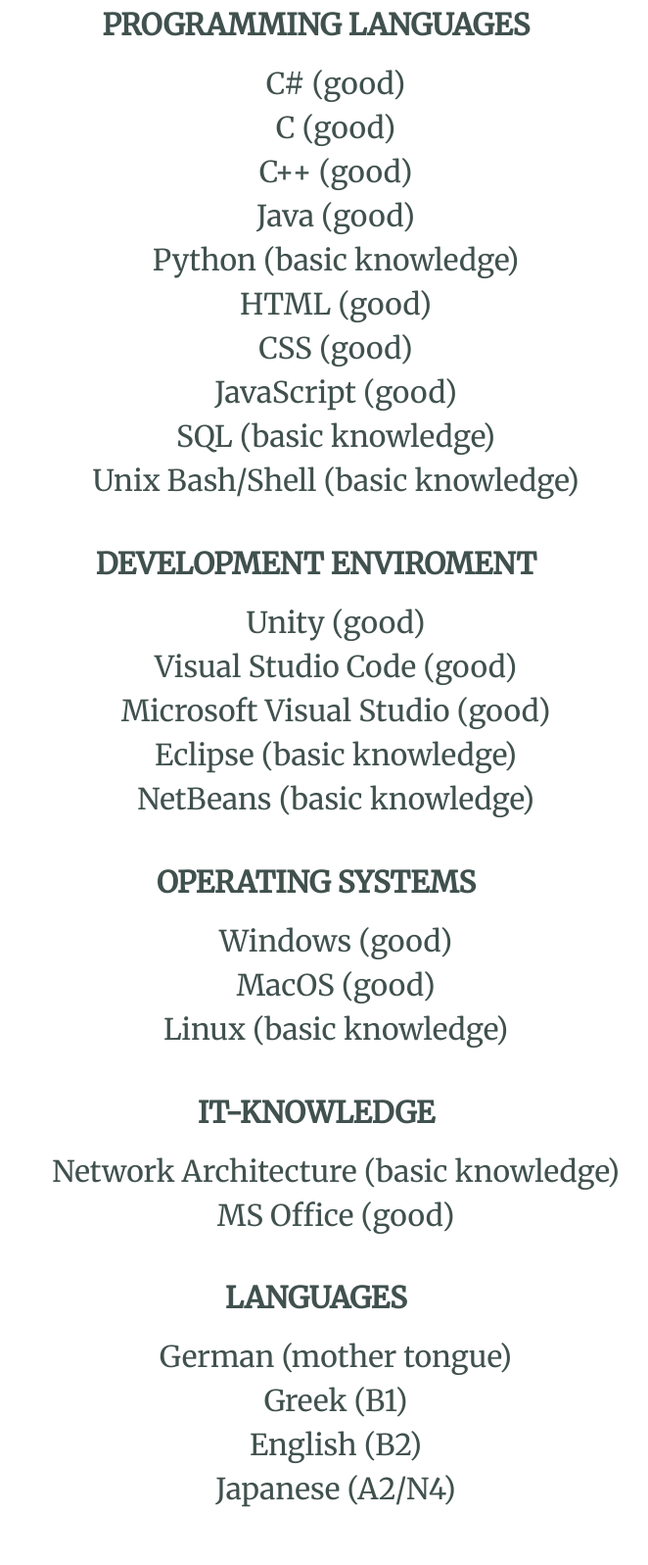
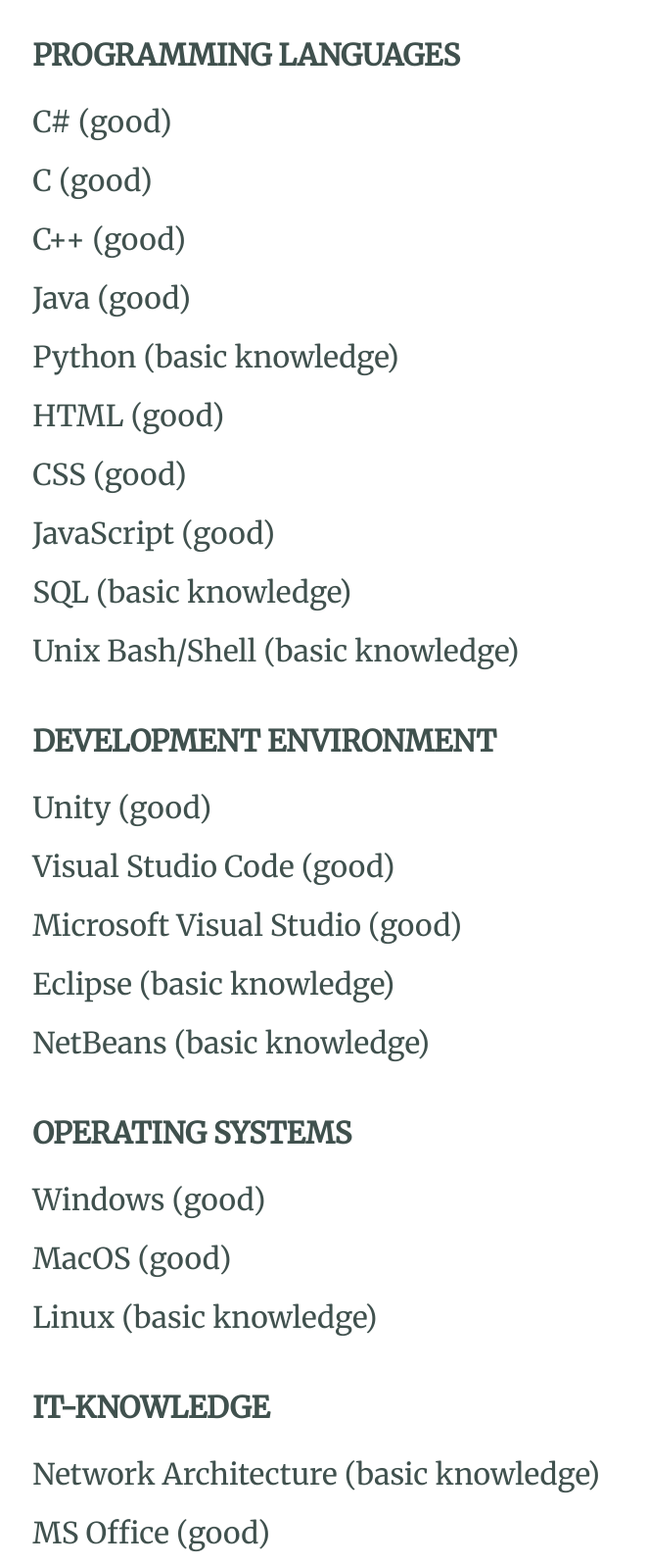
Before and after one commit to phroix/index.html, a plain HTML site: page cv.html in a window 1280 px wide. Shown: the part 3136-4733 px from the top of the page at 98% size, without its empty margins (317-979 px from the left). Drawn offline with Linux system fonts and the light colour scheme.

Commit message:
cv skills and hobbys changes

```diff
--- a/cv.html
+++ b/cv.html
@@ -130,6 +130,42 @@
         <h2>Skills.</h2>
         <div class="skills-hobbys-rowCV">
           <h4>PROGRAMMING LANGUAGES</h4>
+          <p>C# (good)</p>
+          <p>C (good)</p>
+          <p>C++ (good)</p>
+          <p>Java (good)</p>
+          <p>Python (basic knowledge)</p>
+          <p>HTML (good)</p>
+          <p>CSS (good)</p>
+          <p>JavaScript (good)</p>
+          <p>SQL (basic knowledge)</p>
+          <p>Unix Bash/Shell (basic knowledge)</p>
+
+          <h4>DEVELOPMENT ENVIRONMENT</h4>
+          <p>Unity (good)</p>
+          <p>Visual Studio Code (good)</p>
+          <p>Microsoft Visual Studio (good)</p>
+          <p>Eclipse (basic knowledge)</p>
+          <p>NetBeans (basic knowledge)</p>
+
+          <h4>OPERATING SYSTEMS</h4>
+          <p>Windows (good)</p>
+          <p>MacOS (good)</p>
+          <p>Linux (basic knowledge)</p>
+
+          <h4>IT-KNOWLEDGE</h4>
+          <p>Network Architecture (basic knowledge)</p>
+          <p>MS Office (good)</p>
+
+          <h4>LANGUAGES</h4>
+          <p>German (mother tongue)</p>
+          <p>Greek (B1)</p>
+          <p>English (B2)</p>
+          <p>Japanese (A2/N4)</p>
+        </div>
+
+        <!-- <div class="skills-hobbys-rowCV">
+          <h4>PROGRAMMING LANGUAGES</h4>
           <ul>
             <li>C# (good)</li>
             <li>C (good)</li>
@@ -172,18 +208,16 @@
             <li>English (B2)</li>
             <li>Japanese (A2/N4)</li>
           </ul>
-        </div>
+        </div> -->
 
         <hr />
         <img class="profileImgWork" src="Images/game-developmentH.png" alt="" />
         <h2>Interest.</h2>
         <div class="skills-hobbys-rowCV">
           <h4>HOBBYS</h4>
-          <ul>
-            <li>Playing Video Games</li>
-            <li>Coding Video Games</li>
-            <li>Japanese Mangas/Anime</li>
-          </ul>
+          <p>Playing Video Games</p>
+          <p>Coding Video Games</p>
+          <p>Japanese Mangas/Anime</p>
         </div>
       </div>
       <hr />
--- a/styles.css
+++ b/styles.css
@@ -196,11 +196,11 @@ div.menuContainer ul {
   font-size: 30px;
 }
 
-.skills-hobbys-rowCV ul{
+.skills-hobbys-rowCV ul {
   margin-top: 0;
   margin-bottom: 0;
 }
-.skills-hobbys-rowCV h4{
+.skills-hobbys-rowCV h4 {
   margin-bottom: 15px;
 }
 
@@ -232,9 +232,44 @@ div.menuContainer ul {
 
 .skills-hobbysContainer ul {
   list-style: none;
-  width: auto;
+  /* width: auto; */
+  /* margin: 0 auto; */
+}
+
+/* .skills-hobbys-rowCV {
+  text-align: center;
+}
+
+.skills-hobbysContainer h4 {
+  text-align: left;
+}
+
+.skills-hobbysContainer ul {
+  display: inline-block;
+  text-align: left;
   margin: 0 auto;
+  padding-left: 0;
+} */
+.skills-hobbys-rowCV {
+  display: inline-block;
+  /* text-align: left; */
+  margin: 0 auto;
+  padding-left: 0;
 }
+
+.skills-hobbys-rowCV h4{
+  text-align: left;
+}
+
+.skills-hobbys-rowCV p {
+  text-align: left;
+  margin: 0;
+}
+
+/* .skills-hobbysContainer li {
+  list-style: none;
+  margin-bottom: 10px;
+} */
 
 /* work */
 .topContainerWork {
@@ -319,7 +354,7 @@ div.menuContainer ul {
   padding-top: 150px;
   padding-bottom: 150px;
 }
-.mobile-laser-defender-iframe{
+.mobile-laser-defender-iframe {
   transform: rotate(-90deg);
   margin-top: 0;
 }
@@ -337,7 +372,7 @@ div.menuContainer ul {
   padding-top: 150px;
   padding-bottom: 150px;
 }
-.GameExplanation{
+.GameExplanation {
   font-size: 25px;
   text-align: center;
   margin: 0 300px 30px 300px;
```
